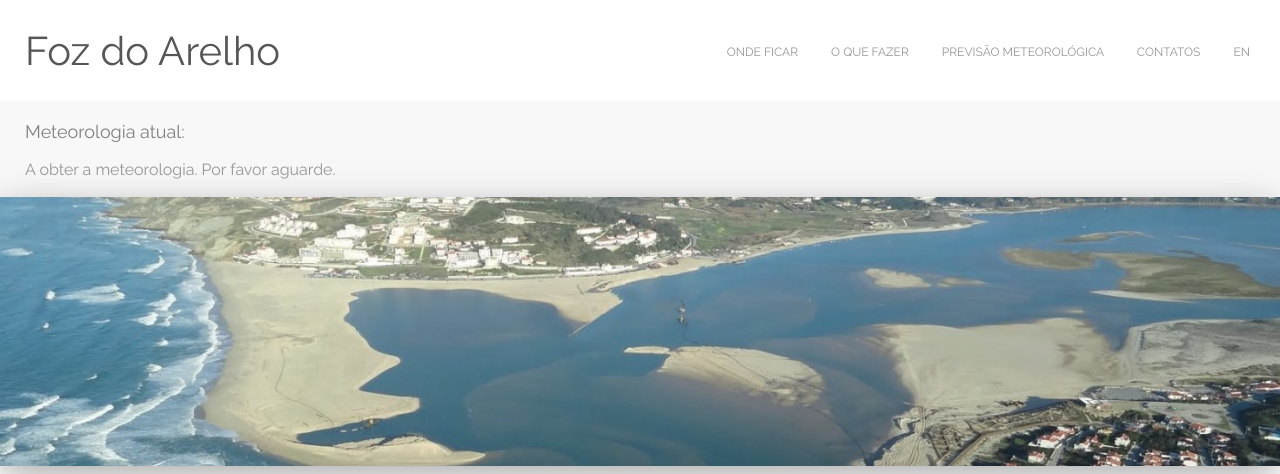
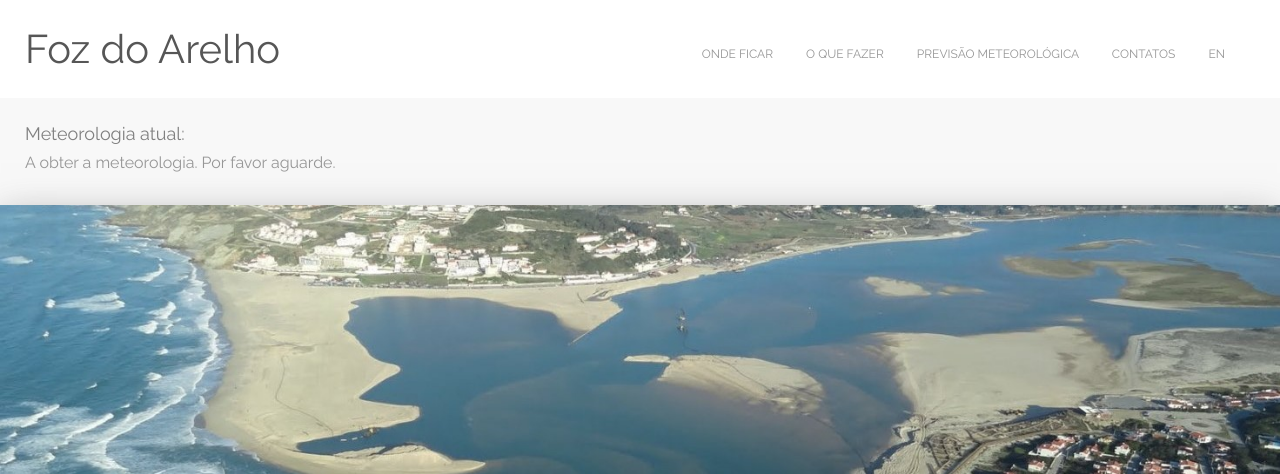
Before and after one commit to carlostojal/TSI, a PHP site: page / in a window 1280 px wide. Shown: the top 474 px of the page. Run offline with PHP 8.4, Linux system fonts and the light colour scheme; some libraries are stand-ins or nearby versions.

Commit message:
Adição do Bootstrap.

```diff
--- a/Desenvolvimento de Páginas Web Estáticas/fozarelho/index.html
+++ b/Desenvolvimento de Páginas Web Estáticas/fozarelho/index.html
@@ -14,15 +14,23 @@
 <html>
     <head>
         <meta charset="UTF-8">
+        <meta name="viewport" content="width=device-width, initial-scale=1, shrink-to-fit=no">
         <title> Foz do Arelho </title>
         <link rel="stylesheet" href="https://fonts.googleapis.com/css?family=Raleway&display=swap">
         <link rel="stylesheet" href="styles.css">
+        <!-- Bootstrap -->
+        <link rel="stylesheet" href="https://stackpath.bootstrapcdn.com/bootstrap/4.1.3/css/bootstrap.min.css" integrity="sha384-MCw98/SFnGE8fJT3GXwEOngsV7Zt27NXFoaoApmYm81iuXoPkFOJwJ8ERdknLPMO" crossorigin="anonymous">
+        <!-- Scripts JS relativos à meteorologia -->
         <script type="text/javascript" src="scripts/weather.js"></script>
         <script type="text/javascript" src="scripts/forecast.js"></script>
     </head>
     <body>
         <!-- Contém todo o cabeçalho da página -->
         <header>
+            <div class="title_header">
+                <!-- Título grande -->
+                <h1 class="title"> Foz do Arelho </h1>
+
                 <!-- Itens do menu -->
                 <nav class="menu">
                     <a class="menu_items" href="#onde-ficar"> ONDE FICAR </a>
@@ -31,9 +39,7 @@
                     <a class="menu_items" href="#contatos"> CONTATOS </a>
                     <a class="menu_items" href="#en"> EN </a>
                 </nav>
-
-            <!-- Título grande -->
-            <h1 class="title"> Foz do Arelho </h1>
+            </div>
 
             <!-- Contém a meteorologia -->
             <div class="weather_area">
--- a/Desenvolvimento de Páginas Web Estáticas/fozarelho/styles.css
+++ b/Desenvolvimento de Páginas Web Estáticas/fozarelho/styles.css
@@ -10,12 +10,16 @@ body {
     margin: 0;
 }
 
+.title_header {
+    padding: 25px;
+}
+
 .title {
     font-family: 'Raleway';
     font-weight: 100;
     font-size: 40px;
     color: #565656;
-    padding-left: 25px;
+    display: inline;
     animation: title_animation;
     animation-duration: 0.75s;
 }
@@ -36,8 +40,8 @@ body {
 
 .menu {
     float: right;
-    display: inline;
     margin-top: 15px;
+    clear: both;
 }
 
 .menu_items {
@@ -72,8 +76,9 @@ body {
 
 .weather_area {
     background-color: #F8F8F8;
-    padding-top: 2px;
-    padding-bottom: 2px;
+    padding-top: 25px;
+    padding-bottom: 25px;
+    clear: both;
 }
 
 .weather_label {
@@ -251,6 +256,10 @@ body {
     100% {opacity: 1;}
 }
 
+.map {
+    max-width: 100%;
+}
+
 footer {
     font-family: 'Raleway';
     font-weight: 100;
```
Lines whose indentation alone changed are shown as unchanged.
